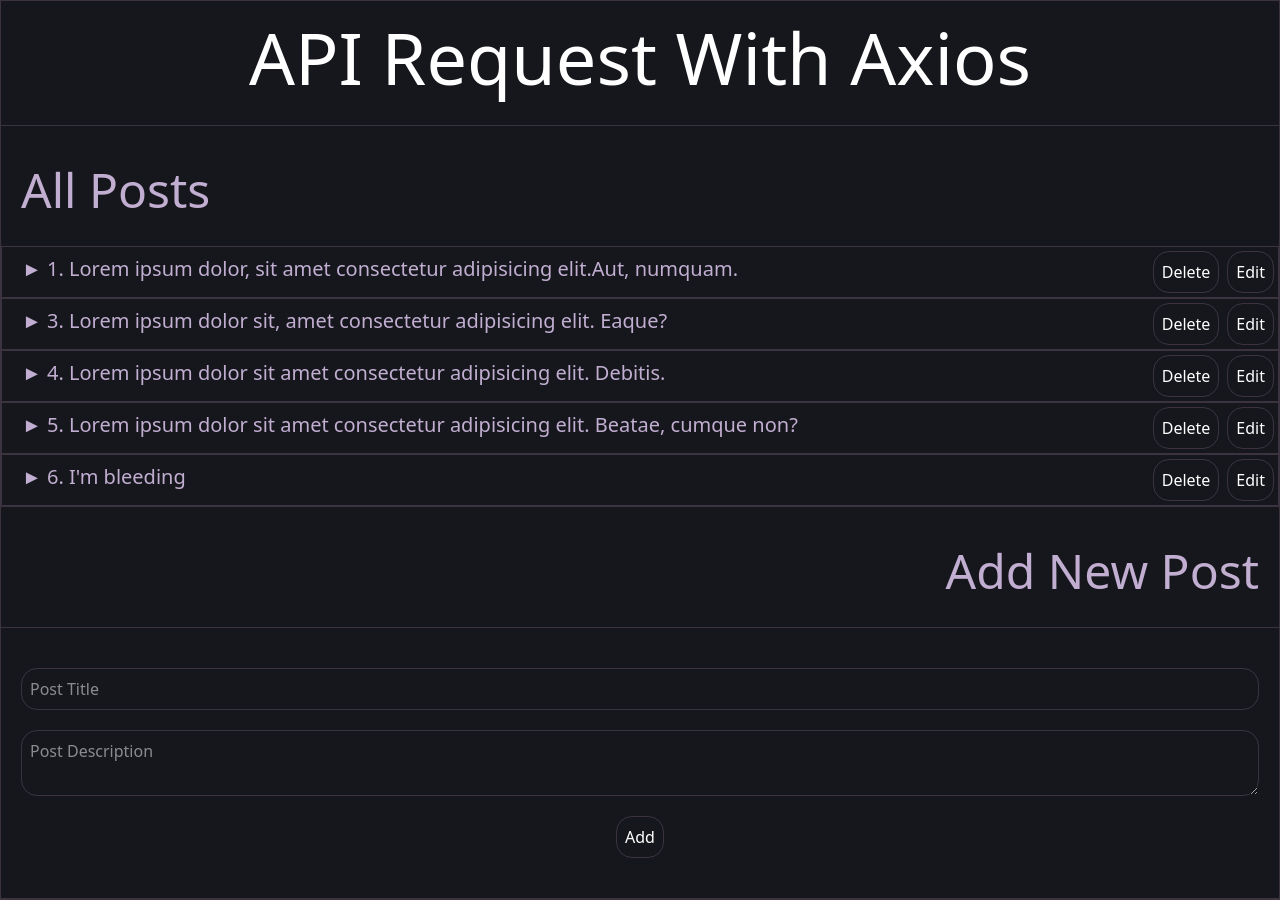
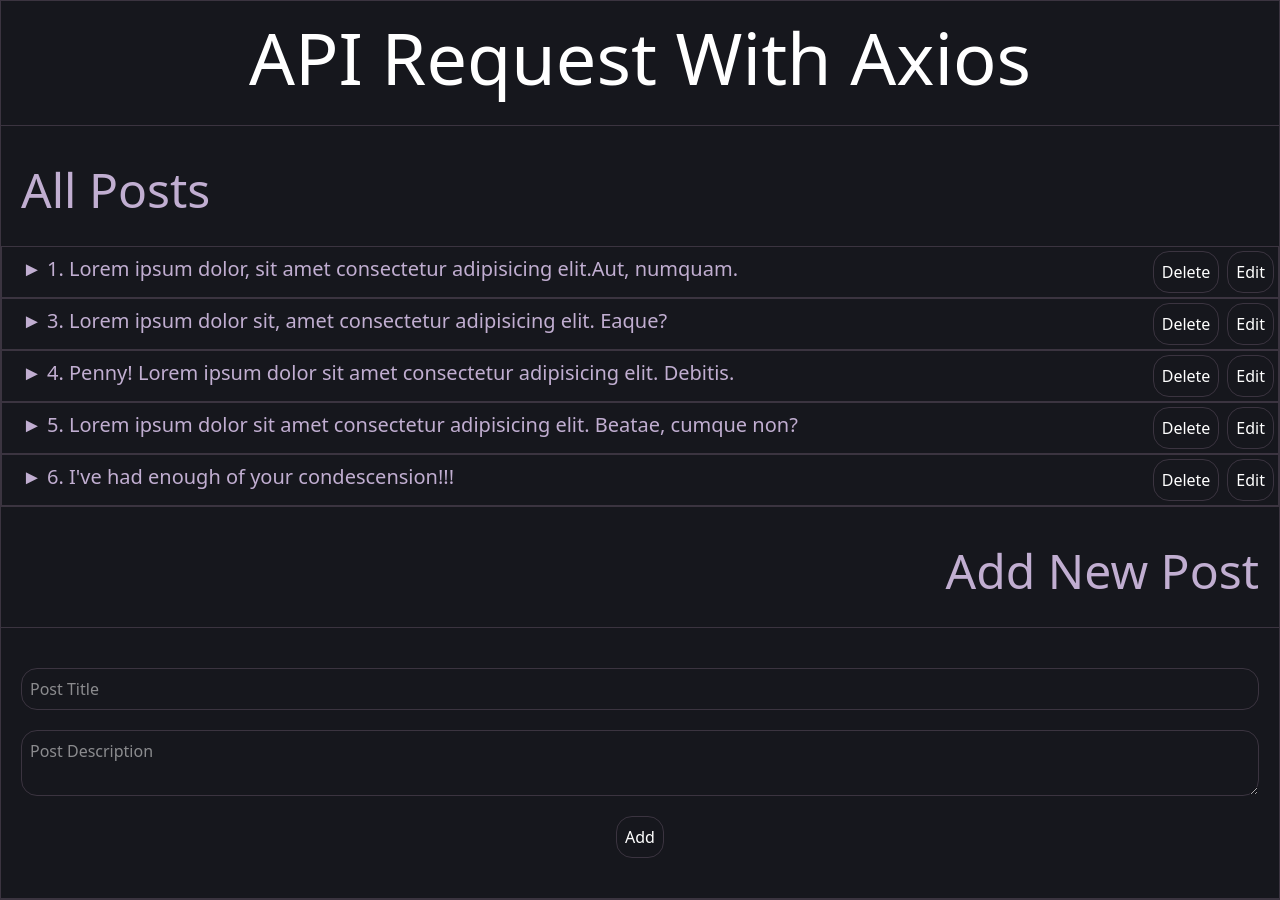
Before and after one commit to MK-Chakraborty/Small-Axios-Project, a React (Vite) app: page / in a window 1280 px wide. Built offline with nearby package versions, Linux system fonts and the light colour scheme; data requests are answered from the project's data file.

Commit message:
humm.. edit

```diff
--- a/src/components/Posts/AddPost.jsx
+++ b/src/components/Posts/AddPost.jsx
@@ -12,7 +12,7 @@
     try {
       const lastId = posts.length ? posts.at(-1).id : 1;
       const postToAdd = {
-        id: parseInt(lastId) + 1,
+        id: (parseInt(lastId) + 1).toString(),
         title: newPost.title,
         body: newPost.body,
       };
--- a/src/components/Posts/EditPost.jsx
+++ b/src/components/Posts/EditPost.jsx
@@ -1,19 +1,36 @@
+import axios from "axios";
 import { useContext, useState } from "react";
 import { PostsContext, UpdatePostContext } from "../../contexts";
 
 export default function EditPost() {
   const { updatablePost, setUpdatablePost } = useContext(UpdatePostContext);
-  const { posts, setPosts } = useContext(PostsContext);
+  const { posts, setPosts, setError } = useContext(PostsContext);
   const postToEdit = posts.find((post) => post.id === updatablePost.id);
   const [editedPost, setEditedPost] = useState(postToEdit);
 
-  const handleUpdateSave = (e) => {
+  const handleUpdateSave = async (e) => {
     e.preventDefault();
-    const updatedPosts = posts.map((post) => {
-      return post.id === postToEdit.id ? editedPost : post;
-    });
-    setPosts(updatedPosts);
-    setUpdatablePost({ id: 0, updatable: false });
+    try {
+      const response = await axios.patch(
+        `http://localhost:8000/posts/${updatablePost.id}`,
+        editedPost,
+      );
+      const updatedPosts = posts.map((post) => {
+        return post.id === postToEdit.id ? editedPost : post;
+      });
+      setPosts(updatedPosts);
+      setUpdatablePost({ id: 0, updatable: false });
+    } catch (error) {
+      if (axios.isAxiosError(error)) {
+        setError(
+          error.response?.data?.message ||
+            error.response?.statusText ||
+            error.message,
+        );
+      } else {
+        setError("Something went wrong");
+      }
+    }
   };
 
   return (
--- a/src/fakeDB/db.json
+++ b/src/fakeDB/db.json
@@ -12,7 +12,7 @@
     },
     {
       "id": "4",
-      "title": "Lorem ipsum dolor sit amet consectetur adipisicing elit. Debitis.",
+      "title": "Penny! Lorem ipsum dolor sit amet consectetur adipisicing elit. Debitis.",
       "body": "Lorem, ipsum dolor sit amet consectetur adipisicing elit. Esse optio blanditiis, incidunt asperiores quibusdam eos, laudantium minus fugit accusamus quam amet cum possimus reiciendis beatae? Consequatur enim possimus aliquam et qui vero. Ex dolorem dolor, maiores ullam totam molestias modi!"
     },
     {
@@ -22,8 +22,8 @@
     },
     {
       "id": "6",
-      "title": "I'm bleeding",
-      "body": "You Hit Me!"
+      "title": "I've had enough of your condescension!!!",
+      "body": "But from there it was straight downhill. "
     }
   ],
   "tags": [
```
